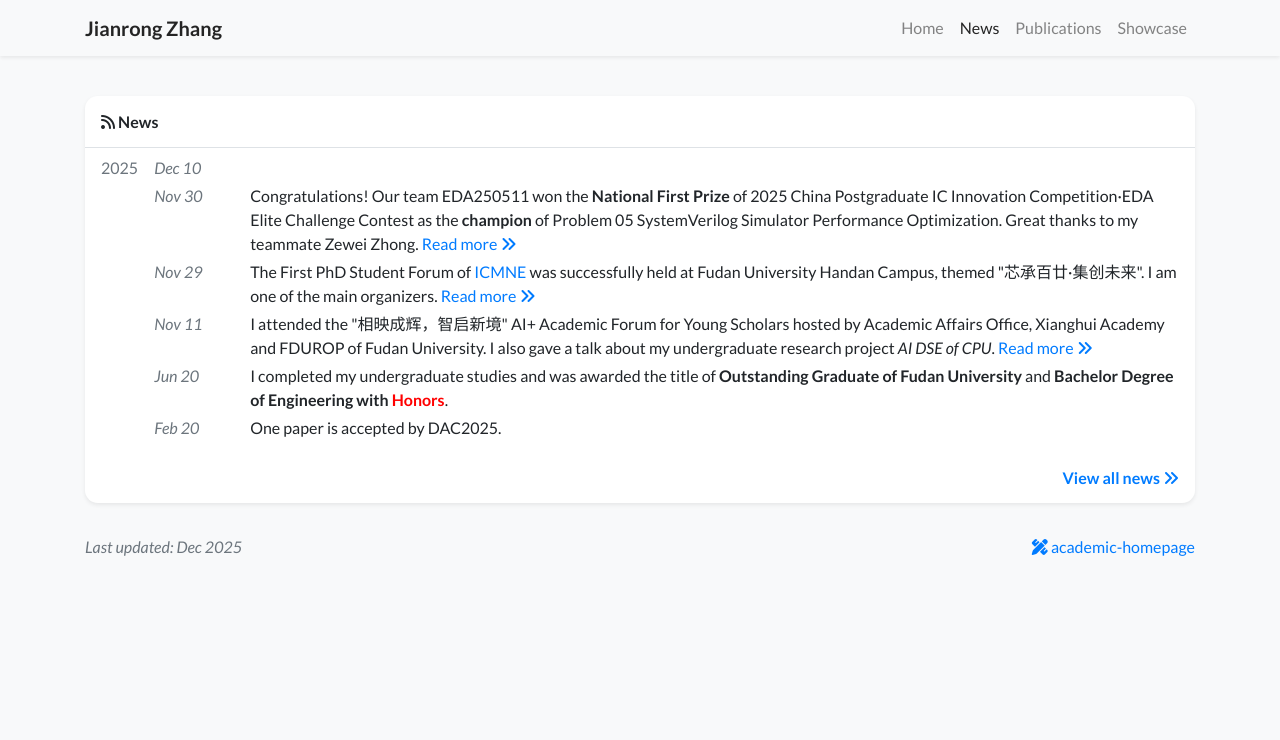
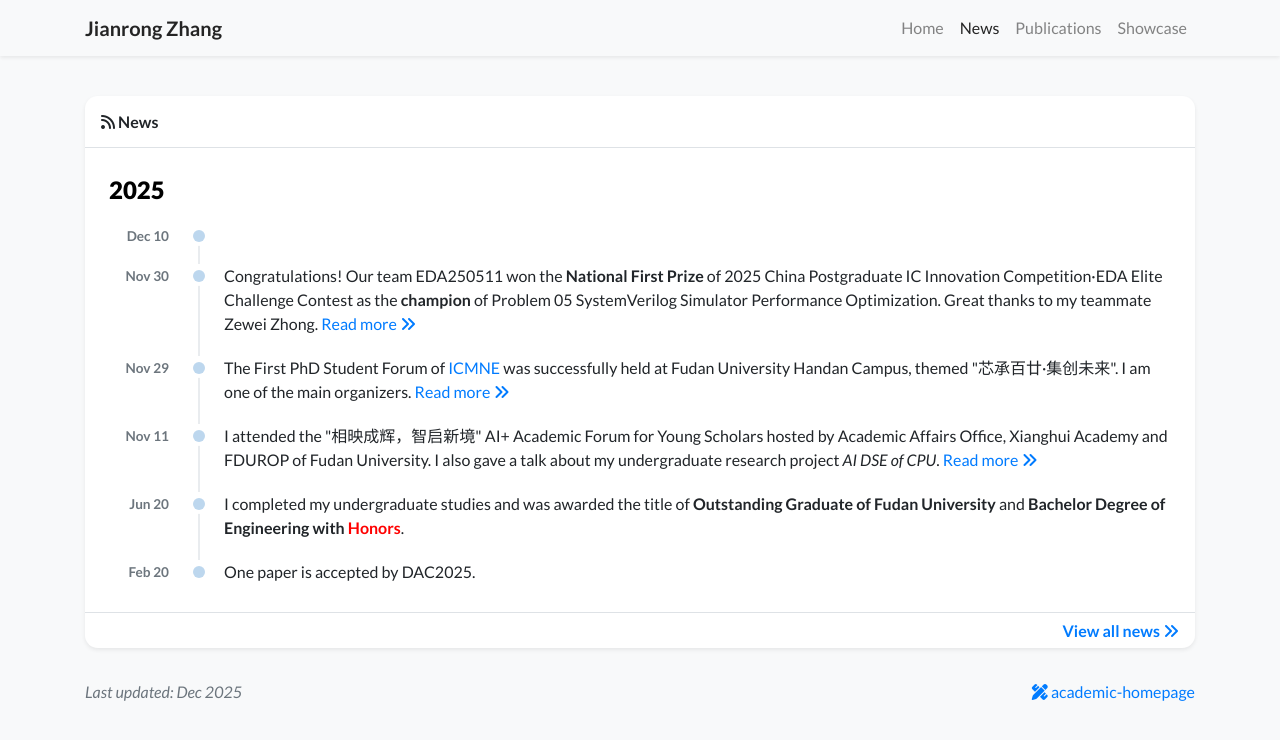
Before and after one commit to Starryskyz/starryskyz.github.io, a Jekyll site: the page built from news.html, in a window 1280 px wide. Shown: the top 740 px of the page. Built offline with Jekyll 4.4.1, drawn with Linux system fonts in a browser that asks for light colours; nearby versions of some CDN libraries; a style sheet for code colours, icons or effects is not loaded.

Commit message:
update news timeline

```diff
--- a/_includes/widgets/news_card.html
+++ b/_includes/widgets/news_card.html
@@ -2,27 +2,31 @@
 
 <div class="my-3 bg-white shadow-sm rounded-xl">
     <h6 class="p-3 mb-0 border-bottom border-gray"><i class="fas fa-rss"></i> News</h6>
-    <div class="px-3 pb-1">
+    <div class="px-4 pb-4">
         {% for year in news_by_year %}
-        <div class="media py-1 {% if not_first -%}border-top border-gray{%- endif %}">
-            {% assign not_first = true %}
-            <div class="mr-3 text-muted my-1">{{ year.name }}</div>
-            <div class="media-body">
-                {% for item in year.items %}
-                <div class="my-1 d-flex">
-                    <div class="text-muted mr-3" style="flex-shrink: 0; width: 80px;">
-                        <i>{{ item.date | date: "%b %d" }}</i>
-                    </div>
-                    <div style="flex-grow: 1;">
-                        {{ item.title }}
-                    </div>
+        <div class="timeline-year">{{ year.name }}</div>
+        <div>
+            {% for item in year.items %}
+            <div class="timeline-item">
+                <div class="timeline-date">
+                    {{ item.date | date: "%b %d" }}
                 </div>
-                {% endfor %}
+                <div class="timeline-marker">
+                    <div class="timeline-dot"></div>
+                    <div class="timeline-line"></div>
+                </div>
+                <div class="timeline-content">
+                    <div class="timeline-title">{{ item.title }}</div>
+                </div>
             </div>
+            {% endfor %}
         </div>
         {% endfor %}
     </div>
-    <h6 class="d-block p-3 mt-0 text-right">
+    {% assign news_count = site.news | size %}
+    {% if include.limit %}
+    <h6 class="d-block py-2 px-3 mt-0 text-right border-top border-gray">
         <a href="{{ 'news' | relative_url }}"> View all news <i class="fas fa-angle-double-right"></i></a>
     </h6>
+    {% endif %}
 </div>
--- a/assets/css/global.css
+++ b/assets/css/global.css
@@ -89,3 +89,82 @@ div.lazy {
 .email-text {
     font-family: Source Code Pro, monospace;
 }
+
+/* Timeline Styles */
+.timeline-year {
+    font-size: 1.5rem;
+    font-weight: 800;
+    margin-top: 1.5rem;
+    margin-bottom: 1rem;
+    color: #000;
+}
+
+.timeline-item {
+    display: flex;
+    position: relative;
+    padding-bottom: 1rem;
+}
+
+.timeline-item:last-child {
+    padding-bottom: 0;
+}
+
+.timeline-date {
+    width: 80px;
+    flex-shrink: 0;
+    padding-right: 20px;
+    color: #6c757d;
+    font-weight: 600;
+    font-size: 0.85rem;
+    display: flex;
+    align-items: center;
+    justify-content: flex-end;
+    height: 1.5rem; /* Match title line-height */
+    align-self: flex-start;
+}
+
+.timeline-marker {
+    position: relative;
+    width: 20px;
+    flex-shrink: 0;
+    display: flex;
+    flex-direction: column;
+    align-items: center;
+    padding-top: 6px;
+}
+
+.timeline-dot {
+    width: 12px;
+    height: 12px;
+    background-color: #bdd7ee; /* Teal color */
+    border-radius: 50%;
+    z-index: 1;
+    box-shadow: 0 0 0 4px #fff;
+}
+
+.timeline-line {
+    position: absolute;
+    top: 10px;
+    bottom: -1rem;
+    width: 2px;
+    background-color: #e9ecef;
+    left: 50%;
+    transform: translateX(-50%);
+}
+
+.timeline-item:last-child .timeline-line {
+    display: none;
+}
+
+.timeline-content {
+    flex-grow: 1;
+    padding-left: 15px;
+    padding-top: 0;
+}
+
+.timeline-title {
+    font-weight: 400;
+    margin-bottom: 0.25rem;
+    color: inherit;
+    line-height: 1.5;
+}
```
Also changed, not shown: 1 other file.
